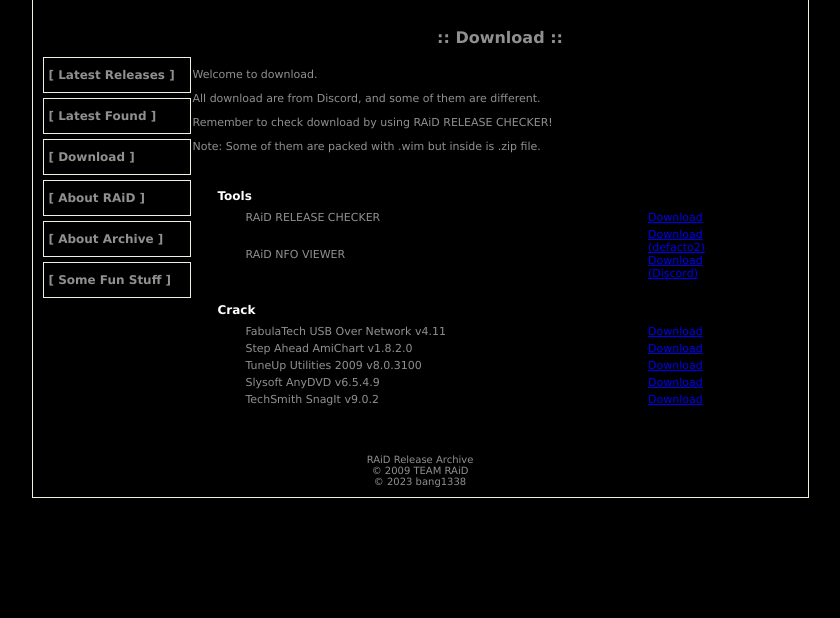
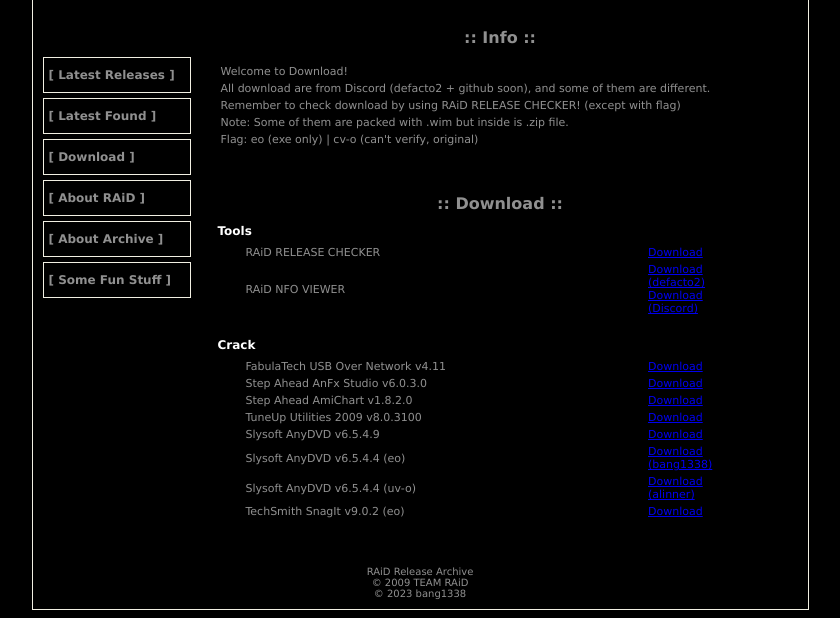
Before and after one commit to Bang1338/RAiD-Release-Archive, a plain HTML site: page download.html in a window 1280 px wide. Shown: the part 203-821 px from the top of the page, without its empty margins (220-1060 px from the left). Before the commit the page ends 800 px from the top, so only its background shows below. Drawn offline with Linux system fonts and the light colour scheme.

Commit message:
Add files via upload

```diff
--- a/download.html
+++ b/download.html
@@ -27,14 +27,28 @@
 			</div>
 
 			<div id="maincontent">
-				<h1>:: Download ::</h1>
+				<h1>:: Info ::</h1>
 				<div id="maincontent">
-					<p>Welcome to download.</p>
-					<p>All download are from Discord, and some of them are different.</p>
-					<p>Remember to check download by using RAiD RELEASE CHECKER!</p>
-					<p>Note: Some of them are packed with .wim but inside is .zip file.</p>
+					<table>
+						<tr>
+							<td width="75%">Welcome to Download!</td>
+						</tr>
+						<tr>
+							<td width="75%">All download are from Discord (defacto2 + github soon), and some of them are different.</td>
+						</tr>
+						<tr>
+							<td width="75%">Remember to check download by using RAiD RELEASE CHECKER! (except with flag)</td>
+						</tr>
+						<tr>
+							<td width="75%">Note: Some of them are packed with .wim but inside is .zip file.</td>
+						</tr>
+						<tr>
+							<td width="75%">Flag: eo (exe only) | cv-o (can't verify, original)</td>
+						</tr>
+					</table>
 				</div>
 
+				<h1>:: Download ::</h1>
 				<div class="releasedate">Tools</div>
 				<table>
 					<tr>
@@ -71,6 +85,14 @@
 						</td>
 					</tr>
 					<tr>
+						<td width="75%">Step Ahead AnFx Studio v6.0.3.0</td>
+						<td>
+							<a href="https://cdn.discordapp.com/attachments/933311662591705099/1092384765002387516/Step.Ahead.AnFX.v6.0.3.0.Keygen.and.Patch.Read.NFO-RAiD.wim">
+								<div style="width:25%">Download</div>
+							</a>
+						</td>
+					</tr>
+					<tr>
 						<td width="75%">Step Ahead AmiChart v1.8.2.0</td>
 						<td>
 							<a href="https://cdn.discordapp.com/attachments/933311662591705099/1088668994422190121/Step.Ahead.AmiChart.v1.8.2.0.Keygen.Read.NFO-RAiD.wim">
@@ -95,7 +117,23 @@
 						</td>
 					</tr>
 					<tr>
-						<td width="75%">TechSmith SnagIt v9.0.2</td>
+						<td width="75%">Slysoft AnyDVD v6.5.4.4 (eo)</td>
+						<td>
+							<a href="https://cdn.discordapp.com/attachments/933311662591705099/1092086311088824330/RAiD-SA6544KG.wim">
+								<div style="width:25%">Download (bang1338)</div>
+							</a>
+						</td>
+					</tr>
+					<tr>
+						<td width="75%">Slysoft AnyDVD v6.5.4.4 (uv-o)</td>
+						<td>
+							<a href="https://cdn.discordapp.com/attachments/933311662591705099/1092106096346411028/SlySoft.AnyDVD.HD.v6.5.4.4.Multilingual.WinAll.Keygen.and.Patch-RAiD.wim">
+								<div style="width:25%">Download (alinner)</div>
+							</a>
+						</td>
+					</tr>
+					<tr>
+						<td width="75%">TechSmith SnagIt v9.0.2 (eo)</td>
 						<td>
 							<a href="https://cdn.discordapp.com/attachments/933311662591705099/1087753006436585572/TechSmith.SnagIt.v9.0.2.Keygen-RAiD.zip">
 								<div style="width:25%">Download</div>
```
Also changed, not shown: aboutarc.html (+1 -0 lines).
